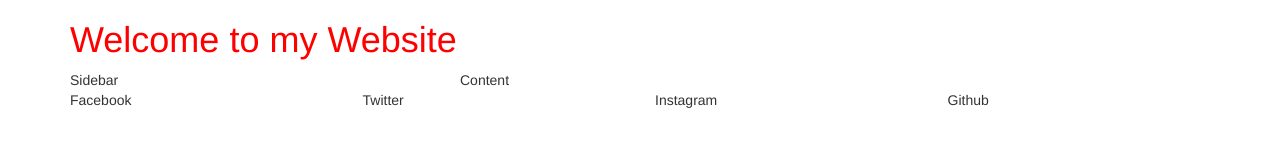
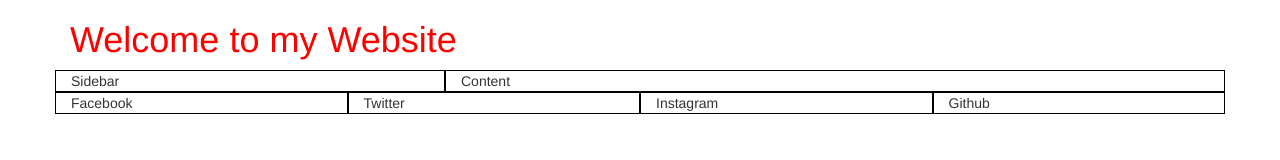
Before and after one commit to J-Waddell/playinwithbootstrap, a plain HTML site: page index.html in a window 1280 px wide. Drawn offline with nearby package versions, Linux system fonts and the light colour scheme.

Commit message:
added red font and border

```diff
--- a/main.css
+++ b/main.css
@@ -1,3 +1,15 @@
+.col-md-4{
+	border: 1px solid black;
+}
+
+.col-md-8{
+	border: 1px solid black;
+}
+
 h1{
 	color: red;
 }
+
+.col-md-3{
+	border: 1px solid black;
+}
```
